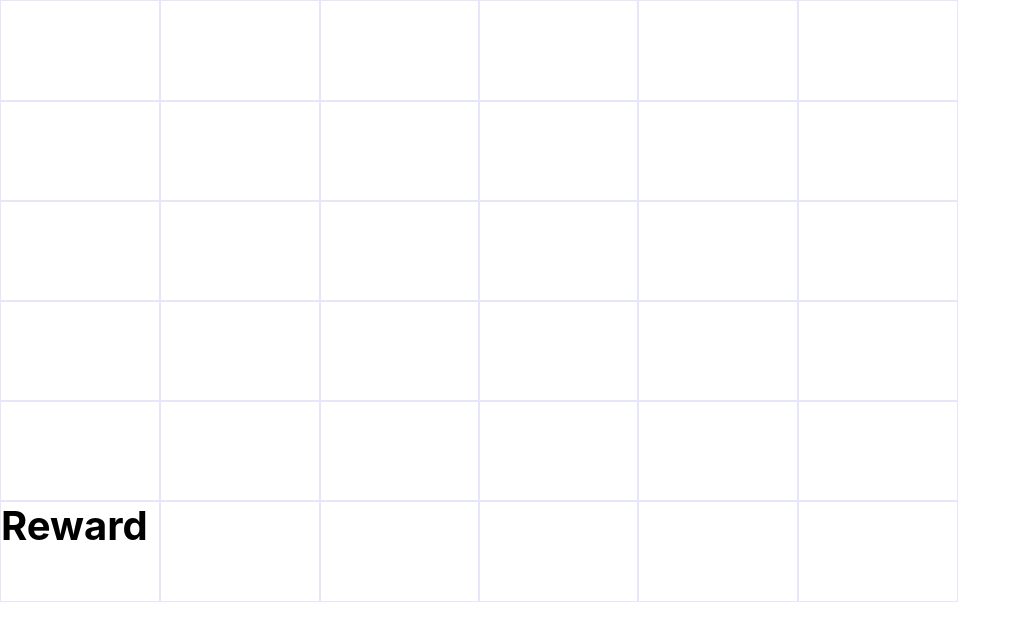
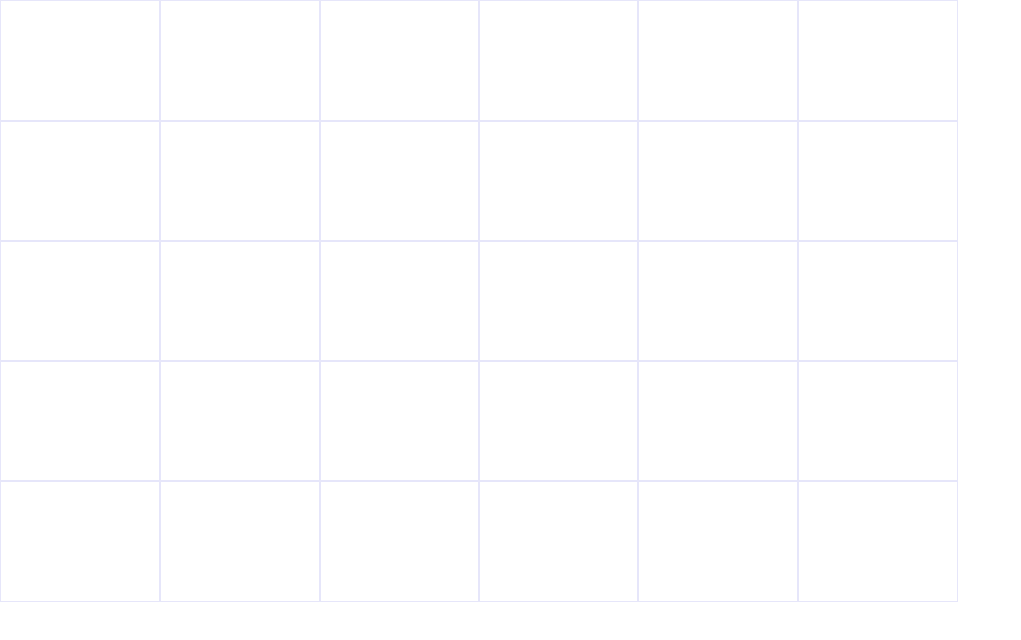
Before and after one commit to mcerritos/miles-rewards, a React (Create React App) app: page / in a window 1280 px wide. Shown: the top 640 px of the page, without its empty margins (0-1021 px from the left). Built offline with nearby package versions, Linux system fonts and the light colour scheme.

Commit message:
adding id to smaller grids

```diff
--- a/src/components/Grid.js
+++ b/src/components/Grid.js
@@ -2,28 +2,17 @@ import React from 'react'
 import { GridSquare } from './GridSquare'
 import { Reward } from './Reward'
 
-const boardStyle = {
-  width: '100%',
-  height: '100%',
-  display: 'flex',
-  flexWrap: 'wrap',
-}
 
 /** Styling properties applied to each square element */
-const squareStyle = { width: '16.6%', height: '16.6%' }
-/**
- * The chessboard component
- * @param props The react props
- */
+const squareStyle = { width: '16.6%' }
 
-export const Grid = ({ rewards }) => {
-
+export const Grid = ({ observers, rewards, setRewards, id }) => {
   function renderSquare(i) {
     const x = i % 6
-    const y = Math.floor(i / 6)
+    const y = id
     return (
       <div key={i} style={squareStyle}>
-        <GridSquare x={x} y={y}>
+        <GridSquare id={id} observers={observers} rewards={rewards} setRewards={setRewards} x={x} y={y}>
           {renderPiece(x, y)}
         </GridSquare>
       </div>
@@ -31,10 +20,9 @@ export const Grid = ({ rewards }) => {
   }
 
   function renderPiece(x, y) {
-    console.log(rewards)
     try {
       for (let i = 0; i < rewards.length; i++) {
-        if (rewards[i].location[0] === x && rewards[i].location[1] === y ) {
+        if (rewards[i] === x && rewards[i] === y ) {
           return <Reward />
         }
         else {
@@ -51,16 +39,15 @@ export const Grid = ({ rewards }) => {
         else {
           return null
         }
-
       }
     }
 
   }
 
   const squares = []
-  for (let i = 0; i < 36; i += 1) {
+  for (let i = 0; i < 6; i += 1) {
     squares.push(renderSquare(i))
   }
 
-  return <div className="Grid" style={boardStyle}>{squares}</div>
+  return <div className="Grid" >{squares}</div>
 }
--- a/src/components/GridSquare.js
+++ b/src/components/GridSquare.js
@@ -5,12 +5,12 @@ import { canMoveReward, moveReward } from '../config/Positioning'
 import { RewardTypes } from '../config/RewardTypes'
 import { Overlay } from './Overlay'
 
-export const GridSquare = ({ x, y, children }) => {
+export const GridSquare = ({ x, y, children, observers, rewards, setRewards }) => {
 
   const [{ isOver, canDrop }, drop] = useDrop({
     accept: RewardTypes.REWARD,
-    canDrop: () => canMoveReward(x, y),
-    drop: () => moveReward(x, y),
+    canDrop: () => canMoveReward(x, y, rewards),
+    drop: () => moveReward((newPos) => setRewards(newPos), x, y, observers),
     collect: (monitor) => ({
       isOver: !!monitor.isOver(),
       canDrop: !!monitor.canDrop(),
--- a/src/components/Start.js
+++ b/src/components/Start.js
@@ -3,35 +3,34 @@ import {Grid } from './Grid.js'
 import { observe } from '../config/Positioning'
 
 export const Start = () => {
-  const [rewards, setRewards] = useState([
-    {
-      id: 1,
-      location: [0,1],
-    },
-    {
-      id: 2,
-      location: [0,2],
-    },
-    {
-      id: 3,
-      location: [0,3],
-    },
-    {
-      id: 4,
-      location: [0,4],
-    },
-    {
-      id: 5,
-      location: [0,5],
-    },
-  ])
 
-  useEffect(() => observe((newPos) => setRewards(newPos)))
+  const [rewards1, setRewards1] = useState([0,1])
+  const [rewards2, setRewards2] = useState([0,2])
+  const [rewards3, setRewards3] = useState([0,3])
+  const [rewards4, setRewards4] = useState([0,4])
+  const [rewards5, setRewards5] = useState([0,5])
+
+  const [observers1, setObservers1] = useState([])
+  const [observers2, setObservers2] = useState([])
+  const [observers3, setObservers3] = useState([])
+  const [observers4, setObservers4] = useState([])
+  const [observers5, setObservers5] = useState([])
+
+  // whenever it renders observe it and then set it to the new position
+  useEffect( () => observe((newPos) => setRewards1(newPos), observers1, rewards1) )
+  useEffect(() => observe((newPos) => setRewards2(newPos), observers2, rewards2))
+  useEffect(() => observe((newPos) => setRewards3(newPos), observers3, rewards3))
+  useEffect(() => observe((newPos) => setRewards4(newPos), observers4, rewards4))
+  useEffect(() => observe((newPos) => setRewards5(newPos), observers5, rewards5))
 
   return (
     <div>
       <div className="Start">
-        <Grid rewards={rewards} />
+        <Grid id={1} observers={observers1} rewards={rewards1} setRewards={setRewards1} />
+        <Grid id={2} observers={observers2} rewards={rewards2} setRewards={setRewards2}/>
+        <Grid id={3} observers={observers3} rewards={rewards3} setRewards={setRewards3}/>
+        <Grid id={4} observers={observers4} rewards={rewards4} setRewards={setRewards4}/>
+        <Grid id={5} observers={observers5} rewards={rewards5} setRewards={setRewards5}/>
       </div>
     </div>
   )
--- a/src/config/Positioning.js
+++ b/src/config/Positioning.js
@@ -1,33 +1,26 @@
-// let rewardPosition = [0,1]
-for (let i = 1; i < 6; i++) {
-  var rewardPosition = [0, i]
+function emitChange(o, position, observers) {
+  observers.forEach((o) => o && o(position))
 }
 
-let observers = []
-
-function emitChange() {
-  observers.forEach((o) => o && o(rewardPosition))
-}
-
-export function observe(o) {
+export function observe(o, observers, position) {
   observers.push(o)
-  emitChange()
+  emitChange(o, position, observers)
   return () => {
     observers = observers.filter((t) => t !== o)
   }
 }
 
 // these check whether you can move and then move you
-export function canMoveReward(toX, toY) {
-  const [x, y] = rewardPosition
-  const dy = toX - x
-  const dx = toY - y
+export function canMoveReward(toX, toY, position, id) {
+  const [x, y] = position
+  const dx = toX - x
+  const dy = toY - y
   return (
-    (dx === 0 && dy != 0)
+    ( dx !== 0 && dy === id)
   )
 }
 
-export function moveReward(toX, toY) {
-  rewardPosition = [toX, toY]
-  emitChange()
+export function moveReward(o, toX, toY, observers) {
+  let position = [toX, toY]
+  emitChange(o, position, observers)
 }
--- a/src/index.css
+++ b/src/index.css
@@ -21,5 +21,13 @@ code {
   height: 75vh;
 
   display: flex;
-  justify-content: center;
+  flex-wrap: wrap;
 }
+
+.Grid {
+  width: 100%;
+  height: auto;
+
+  display: flex;
+  flex-direction: row;
+}
```
Also changed, not shown: src/styles/App.css (renamed from src/App.css).
